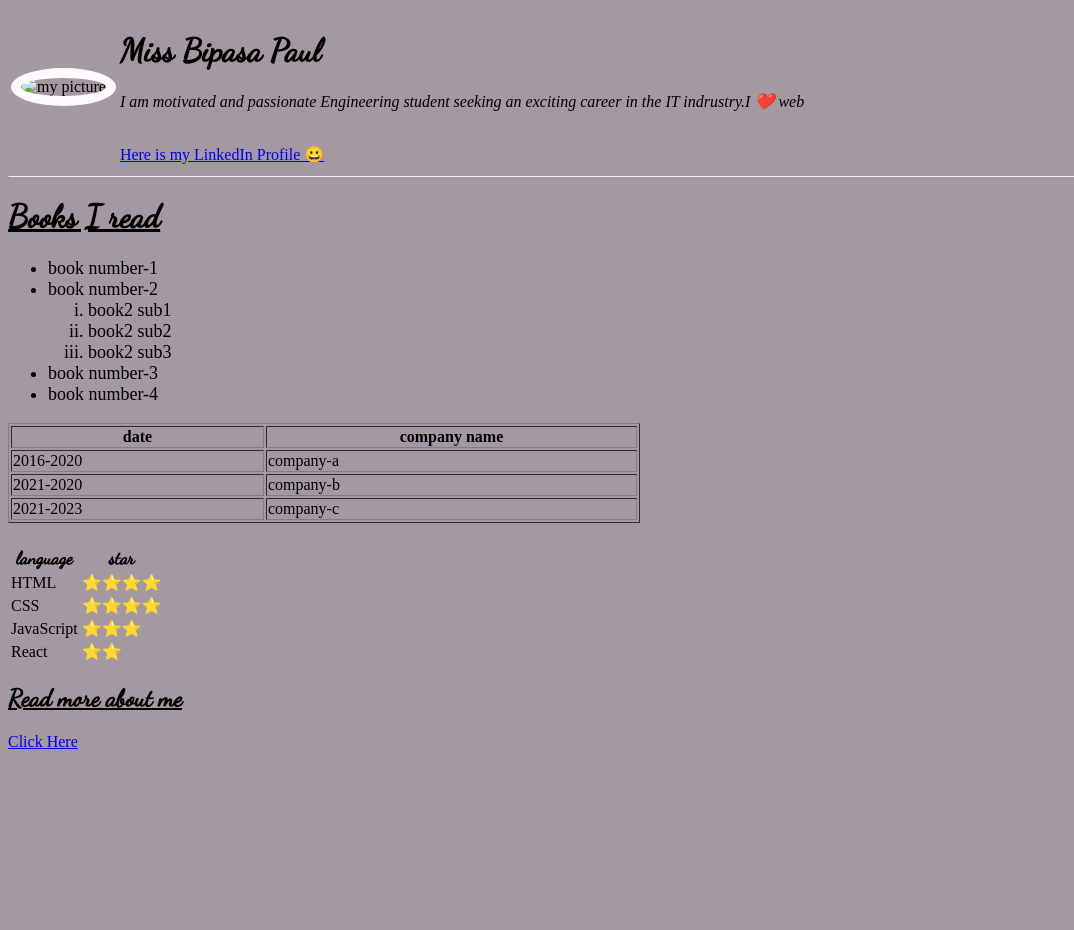
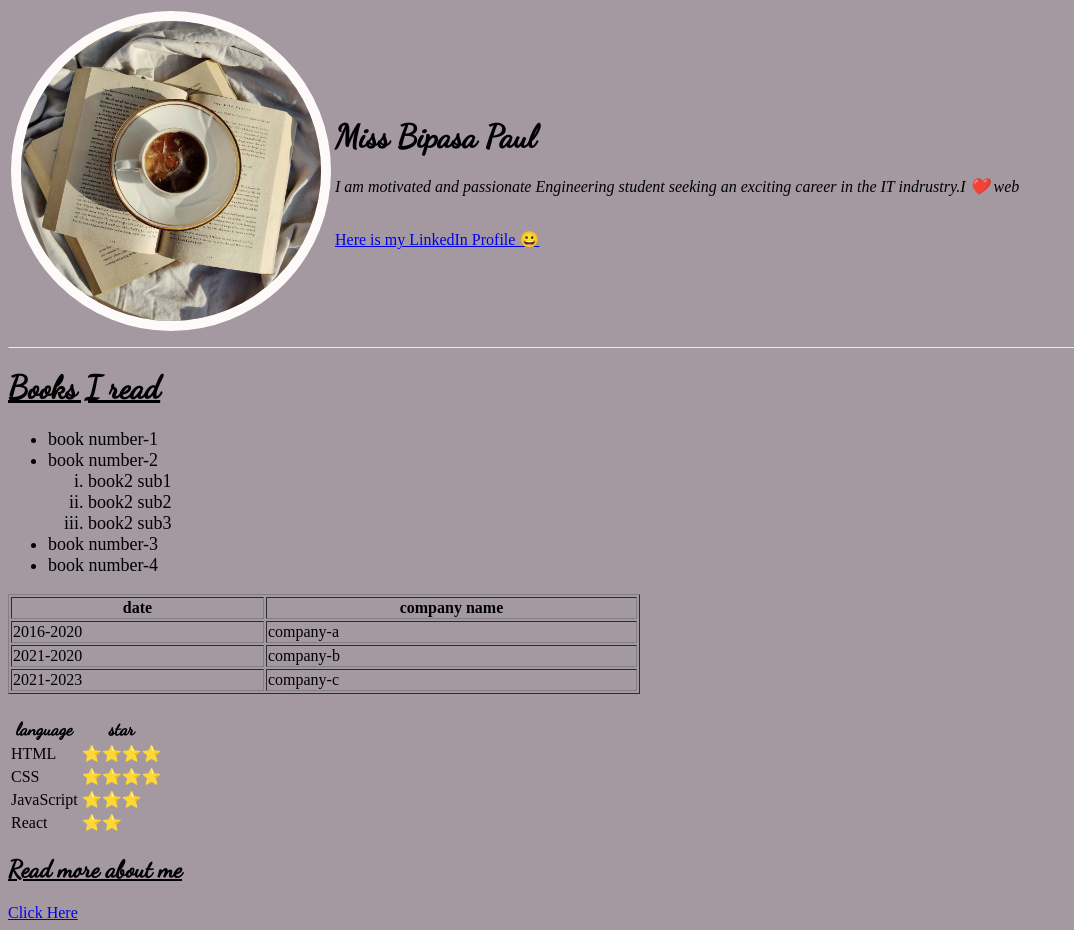
Before and after one commit to BipasaPaul/prepinst_week1_ass, a plain HTML site: page index.html in a window 1280 px wide. Shown: the whole page, without its empty margins (0-1074 px from the left). Before the commit the page ends 800 px from the top, so only its background shows below. Drawn offline with Linux system fonts and the light colour scheme; the site is published under a folder, as on GitHub Pages, so addresses that start at the root find nothing; a web font is replaced by a local one.

Commit message:
Update index.html

```diff
--- a/index.html
+++ b/index.html
@@ -16,7 +16,7 @@
          <!--table row-->
     <td>
         <!--table data-->
-        <img class="img" src="/kritika-hasija-lSoOqwAJRZk-unsplash.jpg" alt="my picture" height="200">
+        <img class="img" src="kritika-hasija-lSoOqwAJRZk-unsplash.jpg" alt="my picture" height="200">
 
     </td>
     <!--some more data name,job profile-->
```
